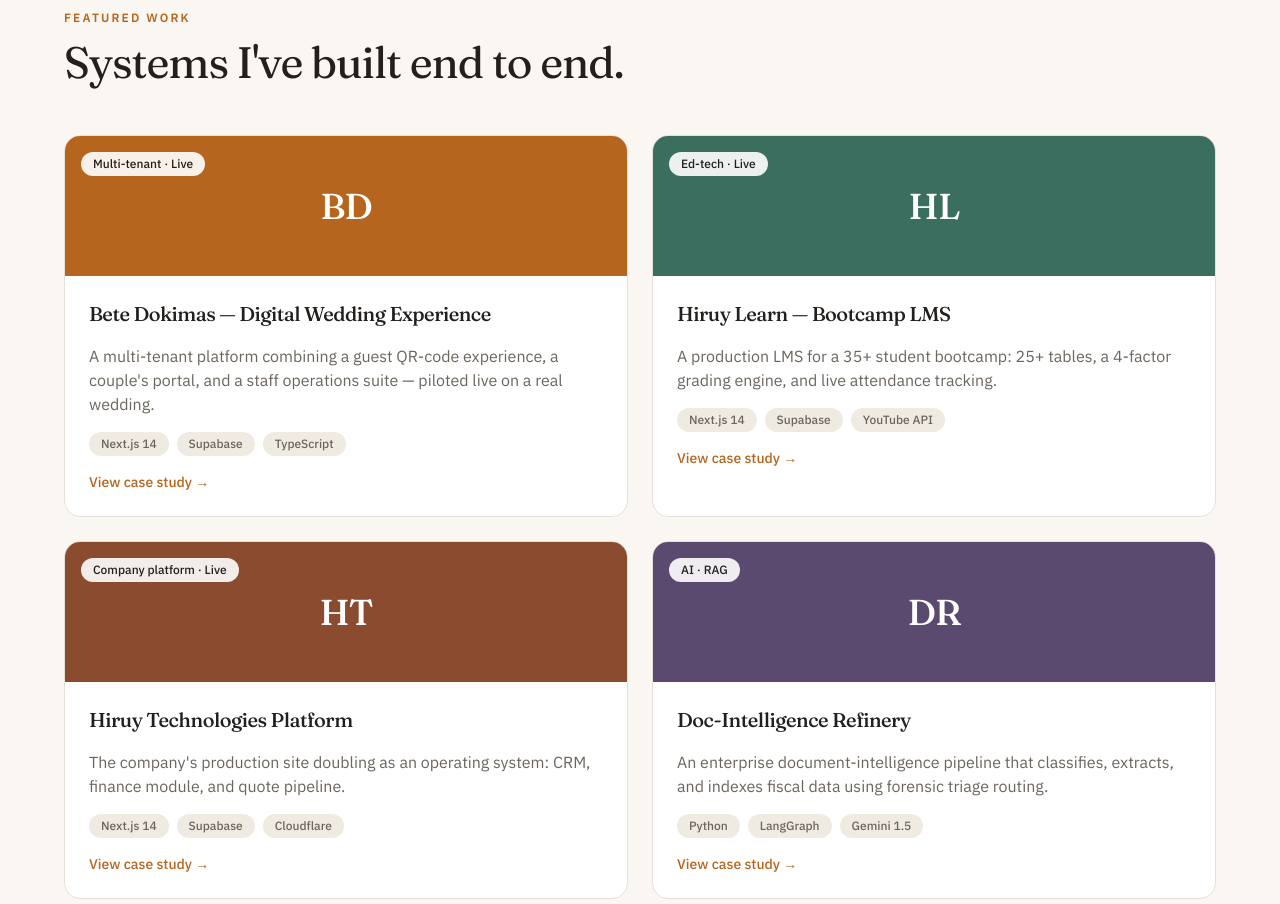
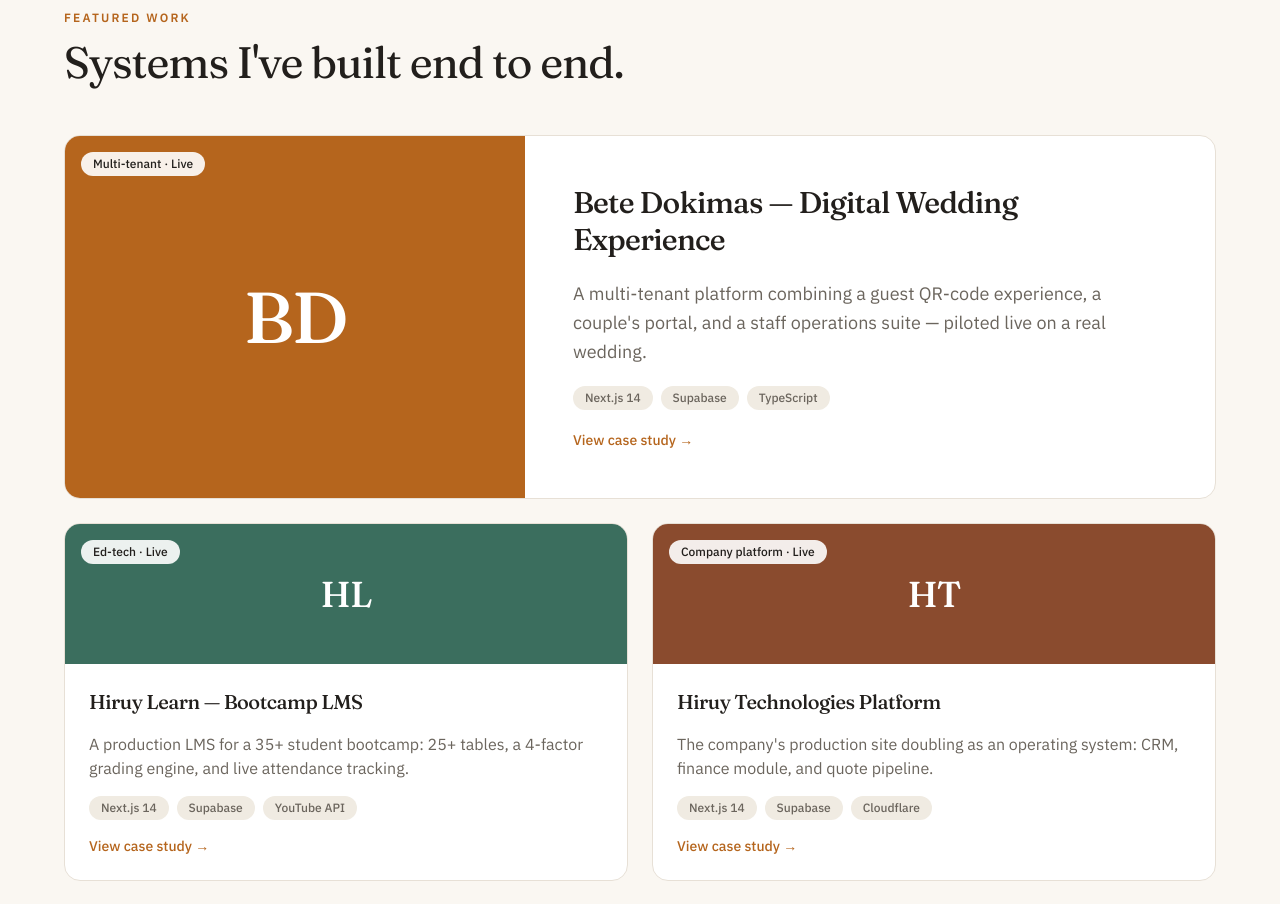
Before and after one commit to yakobd/yakob_dereje_portoflio, a Next.js app: page / in a window 1280 px wide. Shown: the part 2660-3564 px from the top of the page. Built offline with nearby package versions, Linux system fonts and the light colour scheme.

Commit message:
Make lead case study card span full width

```diff
--- a/app/page.tsx
+++ b/app/page.tsx
@@ -119,8 +119,13 @@
           title="Systems I've built end to end."
         />
         <div className="mt-12 grid gap-6 md:grid-cols-2">
-          {caseStudies.map((study) => (
-            <CaseStudyCard key={study.slug} study={study} />
+          {caseStudies.map((study, index) => (
+            <CaseStudyCard
+              key={study.slug}
+              study={study}
+              lead={index === 0}
+              className={index === 0 ? "md:col-span-2" : ""}
+            />
           ))}
         </div>
       </Section>
--- a/components/CaseStudyCard.tsx
+++ b/components/CaseStudyCard.tsx
@@ -2,23 +2,47 @@
 import Card from "./ui/Card";
 import Pill from "./ui/Pill";
 
-export default function CaseStudyCard({ study }: { study: CaseStudy }) {
+type CaseStudyCardProps = {
+  study: CaseStudy;
+  /** Full-width card with the cover beside the content (40/60) on desktop. */
+  lead?: boolean;
+  className?: string;
+};
+
+export default function CaseStudyCard({
+  study,
+  lead = false,
+  className = "",
+}: CaseStudyCardProps) {
   return (
-    <Card href={`/work/${study.slug}`} className="group h-full overflow-hidden">
+    <Card
+      href={`/work/${study.slug}`}
+      className={`group h-full overflow-hidden ${lead ? "md:grid md:grid-cols-[2fr_3fr]" : ""} ${className}`.trim()}
+    >
       <div
-        className="relative flex h-[140px] items-center justify-center"
+        className={`relative flex h-[140px] items-center justify-center ${lead ? "md:h-auto md:min-h-[320px]" : ""}`}
         style={{ backgroundColor: study.coverColor }}
       >
         <span className="absolute left-4 top-4 rounded-full bg-surface/90 px-3 py-1 text-xs font-medium text-foreground">
           {study.tag}
         </span>
-        <span className="font-heading text-4xl font-medium tracking-tight text-surface">
+        <span
+          className={`font-heading text-4xl font-medium tracking-tight text-surface ${lead ? "md:text-7xl" : ""}`}
+        >
           {study.initials}
         </span>
       </div>
-      <div className="flex flex-col gap-4 p-6">
-        <h3 className="text-xl font-medium tracking-tight">{study.title}</h3>
-        <p className="text-muted">{study.summary}</p>
+      <div
+        className={`flex flex-col gap-4 p-6 ${lead ? "md:justify-center md:gap-5 md:p-10 lg:p-12" : ""}`}
+      >
+        <h3
+          className={`text-xl font-medium tracking-tight ${lead ? "md:text-3xl md:leading-tight" : ""}`}
+        >
+          {study.title}
+        </h3>
+        <p className={`text-muted ${lead ? "md:text-lg md:leading-relaxed" : ""}`}>
+          {study.summary}
+        </p>
         <div className="flex flex-wrap gap-2">
           {study.stack.map((tech) => (
             <Pill key={tech}>{tech}</Pill>
```
